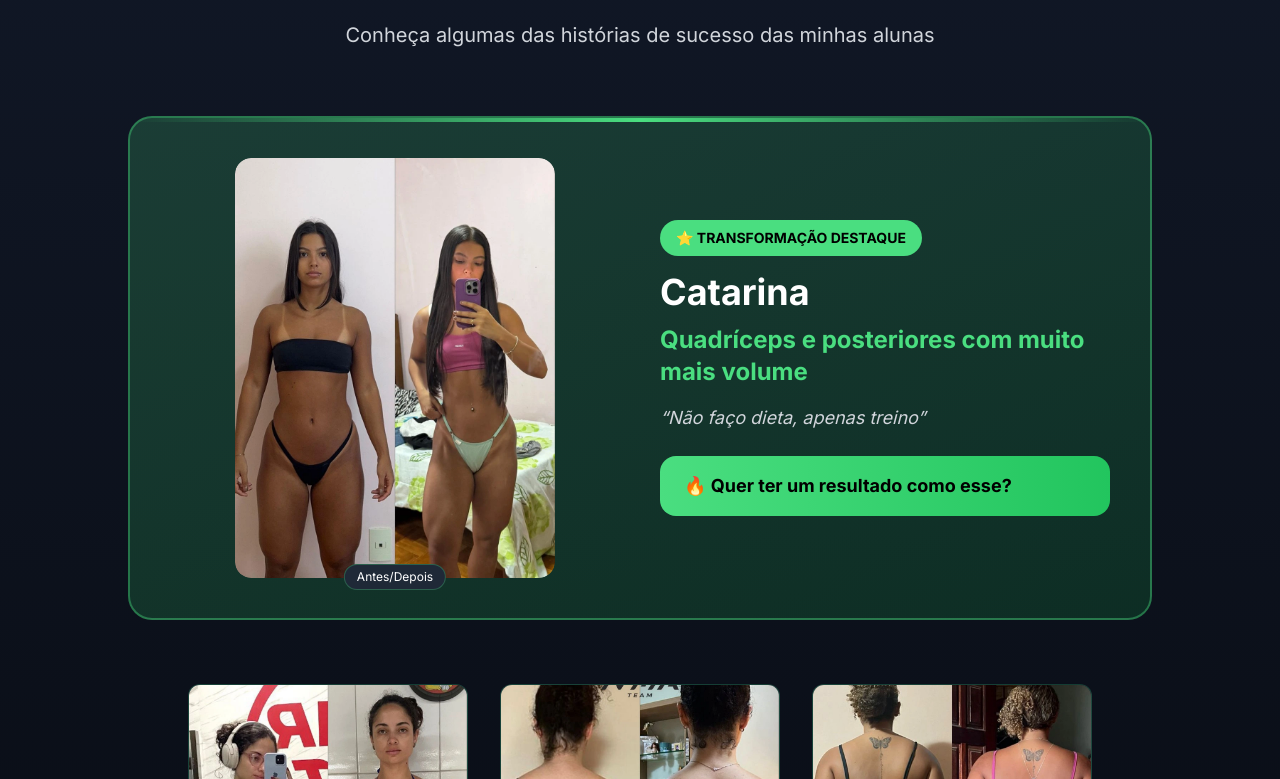
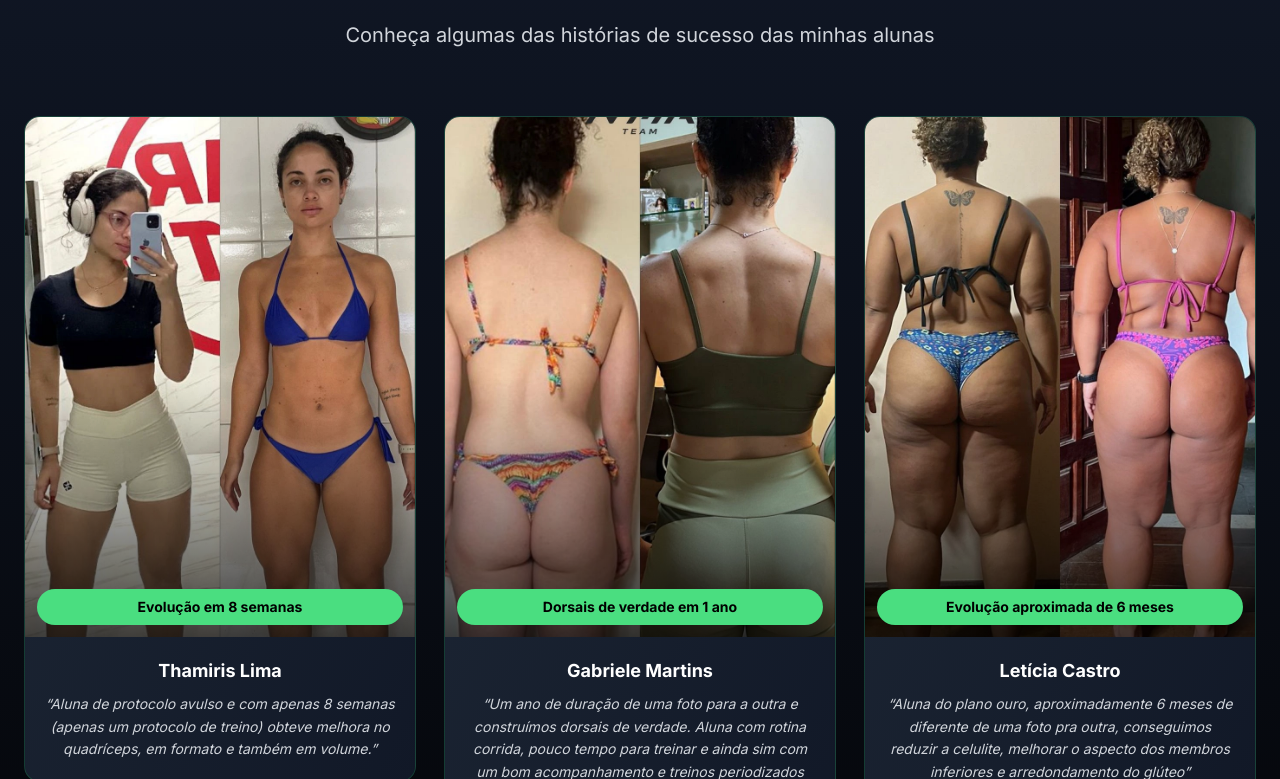
Before and after one commit to ytallobruno/maiateam-landingpage, a Next.js app: page / in a window 1280 px wide. Shown: the part 2761-3540 px from the top of the page. Built offline with nearby package versions, Linux system fonts and the light colour scheme.

Commit message:
feat: carousel v1

```diff
--- a/package.json
+++ b/package.json
@@ -17,7 +17,8 @@
         "next": "^15.5.7",
         "next-seo": "^6.8.0",
         "react": "19.1.0",
-        "react-dom": "19.1.0"
+        "react-dom": "19.1.0",
+        "swiper": "^12.1.2"
     },
     "devDependencies": {
         "@eslint/eslintrc": "^3",
--- a/src/components/ResultsSection.tsx
+++ b/src/components/ResultsSection.tsx
@@ -4,6 +4,10 @@ import { CheckCircle } from "lucide-react";
 import Image from "next/image";
 import { motion, useInView } from "framer-motion";
 import { useRef } from "react";
+import { Swiper, SwiperSlide } from "swiper/react";
+import { Autoplay, Pagination, A11y } from "swiper/modules";
+import "swiper/css";
+import "swiper/css/pagination";
 
 export default function ResultsSection() {
     const ref = useRef(null);
@@ -12,43 +16,48 @@ export default function ResultsSection() {
         margin: "-20% 0px -20% 0px",
     });
 
-    const featuredResult = {
+    const results = [
+        {
             image: "/resultado-catarina.webp",
             name: "Catarina",
             result: "Quadríceps e posteriores com muito mais volume",
             quote: "Não faço dieta, apenas treino",
-    };
-
-    const results = [
+            featured: true,
+        },
         {
             image: "/resultado-thamiris.webp",
             name: "Thamiris Lima",
             result: "Evolução em 8 semanas",
             quote: "Aluna de protocolo avulso e com apenas 8 semanas (apenas um protocolo de treino) obteve melhora no quadríceps, em formato e também em volume.",
+            featured: false,
         },
         {
             image: "/resultado-gabriele.webp",
             name: "Gabriele Martins",
             result: "Dorsais de verdade em 1 ano",
             quote: "Um ano de duração de uma foto para a outra e construímos dorsais de verdade. Aluna com rotina corrida, pouco tempo para treinar e ainda sim com um bom acompanhamento e treinos periodizados obteve uma melhora significativa da cintura escapular.",
+            featured: false,
         },
         {
             image: "/resultado-leticia.webp",
             name: "Letícia Castro",
             result: "Evolução aproximada de 6 meses",
             quote: "Aluna do plano ouro, aproximadamente 6 meses de diferente de uma foto pra outra, conseguimos reduzir a celulite, melhorar o aspecto dos membros inferiores e arredondamento do glúteo",
+            featured: false,
         },
         {
             image: "/resultado-giovana.webp",
             name: "Giovana",
             result: "Construída do zero em 2 anos",
             quote: "Eu era falsa magra, com pouquíssima massa e muita gordura. Em 2 anos aprendi a treinar e construí um físico do zero.",
+            featured: false,
         },
         {
             image: "/resultado-rochelly.webp",
             name: "Rochelly",
             result: "Evolução completa em 1 ano",
             quote: "Um ano de uma foto pra outra, outra postura, um glúteo de verdade construído em que substituímos gordura por massa muscular de verdade. Treinava em horário de pico, rotina de CLT e tinha apenas 40-45min para treinar; ainda sim foi possível alcançar um resultado incrível",
+            featured: false,
         },
     ];
 
@@ -76,108 +85,100 @@ export default function ResultsSection() {
                     </p>
                 </motion.div>
 
-                {/* Card de Destaque da Catarina */}
                 <motion.div
-                    className="mb-16"
-                    initial={{ scale: 0.8, opacity: 0 }}
-                    animate={{
-                        scale: isInView ? 1 : 0.8,
-                        opacity: isInView ? 1 : 0,
-                    }}
-                    transition={{ duration: 0.8, delay: isInView ? 0.4 : 0 }}
-                >
-                    <div className="bg-gradient-to-br from-green-400/20 to-green-600/20 border-2 border-green-400/40 rounded-3xl p-10 max-w-5xl mx-auto relative overflow-hidden">
-                        {/* Efeito de brilho */}
-                        <div className="absolute top-0 left-0 w-full h-1 bg-gradient-to-r from-transparent via-green-400 to-transparent"></div>
-
-                        <div className="grid md:grid-cols-2 gap-6 md:gap-10 items-center">
-                            {/* Imagem de destaque */}
-                            <div className="flex justify-center items-center">
-                                <div className="relative rounded-2xl">
-                                    {/* Container da imagem com overflow hidden para conter o efeito scale */}
-                                    <div className="rounded-2xl overflow-hidden group">
-                                        <Image
-                                            src={featuredResult.image}
-                                            alt="Catarina"
-                                            width={320}
-                                            height={420}
-                                            className="rounded-2xl object-cover h-80 w-64 md:h-[420px] md:w-80 transition-transform duration-500 group-hover:scale-105"
-                                            style={{ objectPosition: "center" }}
-                                        />
-                                    </div>
-                                    {/* Badge fora do grupo de hover para permanecer fixo */}
-                                    <div className="absolute -bottom-3 md:top-auto md:-bottom-3 left-1/2 transform -translate-x-1/2 bg-gray-800 text-white text-xs px-3 py-1 rounded-full border border-green-400/30">
-                                        Antes/Depois
-                                    </div>
-                                </div>
-                            </div>
-
-                            {/* Conteúdo do card */}
-                            <div className="text-center md:text-left">
-                                <div className="mb-4">
-                                    <span className="bg-green-400 text-black font-bold py-2 px-4 rounded-full text-sm inline-block">
-                                        ⭐ TRANSFORMAÇÃO DESTAQUE
-                                    </span>
-                                </div>
-                                <h3 className="text-3xl md:text-4xl font-bold mb-3 text-white">
-                                    {featuredResult.name}
-                                </h3>
-                                <div className="text-xl md:text-2xl font-bold text-green-400 mb-4">
-                                    {featuredResult.result}
-                                </div>
-                                <p className="text-gray-300 text-lg mb-6 italic">
-                                    &ldquo;{featuredResult.quote}&rdquo;
-                                </p>
-                                <div className="bg-gradient-to-r from-green-400 to-green-500 text-black font-bold py-4 px-6 rounded-2xl text-lg">
-                                    🔥 Quer ter um resultado como esse?
-                                </div>
-                            </div>
-                        </div>
-                    </div>
-                </motion.div>
-
-                <div className="flex flex-wrap justify-center gap-4 md:gap-6 lg:gap-8 mb-12 max-w-6xl mx-auto">
-                    {results.map((result, index) => (
-                        <motion.div
-                            key={index}
-                            className="cursor-default bg-gradient-to-br from-gray-800 to-gray-900 border border-green-500/20 rounded-xl overflow-hidden transition-all duration-300 hover:shadow-[0_10px_25px_rgba(74,222,128,0.08)] group w-full max-w-[280px] sm:w-[calc(50%-12px)] md:w-[calc(33.333%-16px)] lg:w-[calc(33.333%-21px)]"
+                    className="mb-12"
                     initial={{ y: 50, opacity: 0 }}
                     animate={{
                         y: isInView ? 0 : 50,
                         opacity: isInView ? 1 : 0,
                     }}
-                            transition={{
-                                duration: 0.6,
-                                delay: isInView ? 0.6 + index * 0.1 : 0,
+                    transition={{ duration: 0.8, delay: isInView ? 0.4 : 0 }}
+                >
+                    <Swiper
+                        modules={[Autoplay, Pagination, A11y]}
+                        spaceBetween={20}
+                        slidesPerView={1.1}
+                        autoplay={{
+                            delay: 3500,
+                            disableOnInteraction: false,
+                            pauseOnMouseEnter: true,
                         }}
+                        pagination={{ clickable: true }}
+                        loop
+                        centeredSlides={false}
+                        initialSlide={0}
+                        breakpoints={{
+                            640: {
+                                slidesPerView: 1.6,
+                                spaceBetween: 20,
+                            },
+                            768: {
+                                slidesPerView: 2.1,
+                                spaceBetween: 24,
+                            },
+                            1024: {
+                                slidesPerView: 3,
+                                spaceBetween: 28,
+                            },
+                        }}
+                        className="!pb-12"
+                        aria-label="Carrossel de transformações das alunas"
                     >
-                            {/* Imagem de transformação */}
+                        {results.map((result, index) => (
+                            <SwiperSlide key={result.name}>
+                                <article
+                                    className={`h-full cursor-default bg-gradient-to-br from-gray-800 to-gray-900 border rounded-2xl overflow-hidden transition-all duration-300 hover:shadow-[0_10px_25px_rgba(74,222,128,0.08)] group ${
+                                        result.featured
+                                            ? "border-green-400/60 shadow-[0_10px_30px_rgba(74,222,128,0.18)]"
+                                            : "border-green-500/20"
+                                    }`}
+                                    aria-label={`Resultado de ${result.name}`}
+                                >
                                     <div className="relative aspect-[3/4] overflow-hidden">
                                         <Image
                                             src={result.image}
                                             alt={`Transformação de ${result.name}`}
-                                    width={280}
-                                    height={373}
+                                            width={420}
+                                            height={560}
                                             className="w-full h-full object-cover group-hover:scale-105 transition-transform duration-500"
+                                            priority={index === 0}
                                         />
-                                <div className="absolute inset-0 bg-gradient-to-t from-black/70 via-transparent to-transparent"></div>
+                                        <div className="absolute inset-0 bg-gradient-to-t from-black/75 via-transparent to-transparent"></div>
                                         <div className="absolute bottom-3 left-3 right-3">
-                                    <div className="bg-green-400 text-black font-bold py-2 px-3 rounded-full text-center text-sm">
+                                            <div
+                                                className={`font-bold py-2 px-3 rounded-full text-center text-sm ${
+                                                    result.featured
+                                                        ? "bg-green-300 text-black"
+                                                        : "bg-green-400 text-black"
+                                                }`}
+                                            >
                                                 {result.result}
                                             </div>
                                         </div>
+                                        {result.featured && (
+                                            <div className="absolute top-3 left-3 bg-green-400 text-black font-bold py-1.5 px-3 rounded-full text-xs">
+                                                ⭐ Transformação Destaque
+                                            </div>
+                                        )}
                                     </div>
 
-                            {/* Conteúdo do card */}
-                            <div className="p-4">
-                                <h3 className="text-base font-bold mb-2 text-white text-center">{result.name}</h3>
+                                    <div className="p-5">
+                                        <h3
+                                            className={`font-bold mb-2 text-center ${
+                                                result.featured ? "text-xl text-green-300" : "text-lg text-white"
+                                            }`}
+                                        >
+                                            {result.name}
+                                        </h3>
                                         <p className="text-gray-300 text-sm leading-relaxed italic text-center">
                                             &ldquo;{result.quote}&rdquo;
                                         </p>
                                     </div>
+                                </article>
+                            </SwiperSlide>
+                        ))}
+                    </Swiper>
                 </motion.div>
-                    ))}
-                </div>
 
                 <motion.div
                     className="text-center"
```
Also changed, not shown: 2 other files (tests, documents, lock files or other folders). Lines whose indentation alone changed are shown as unchanged.
